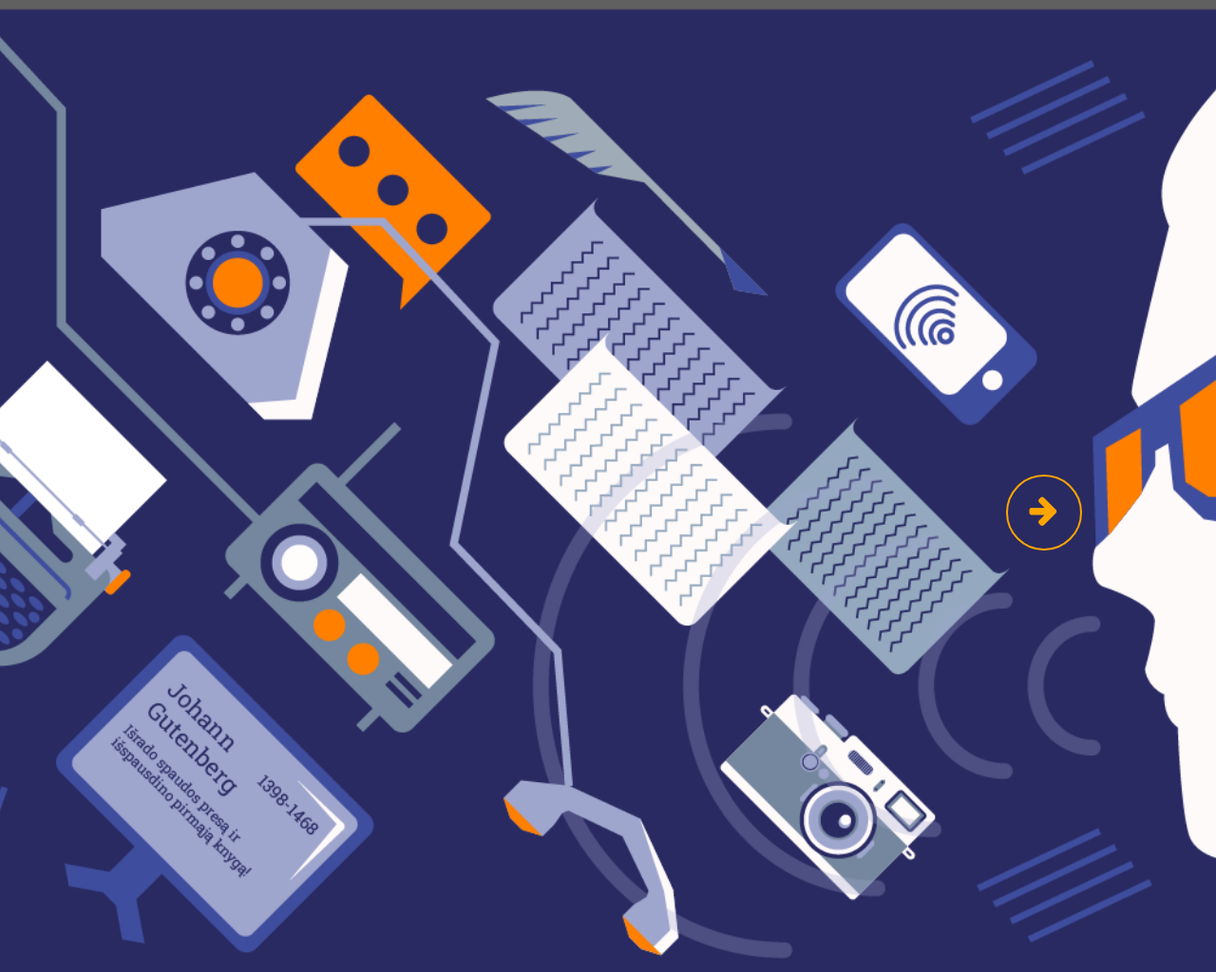
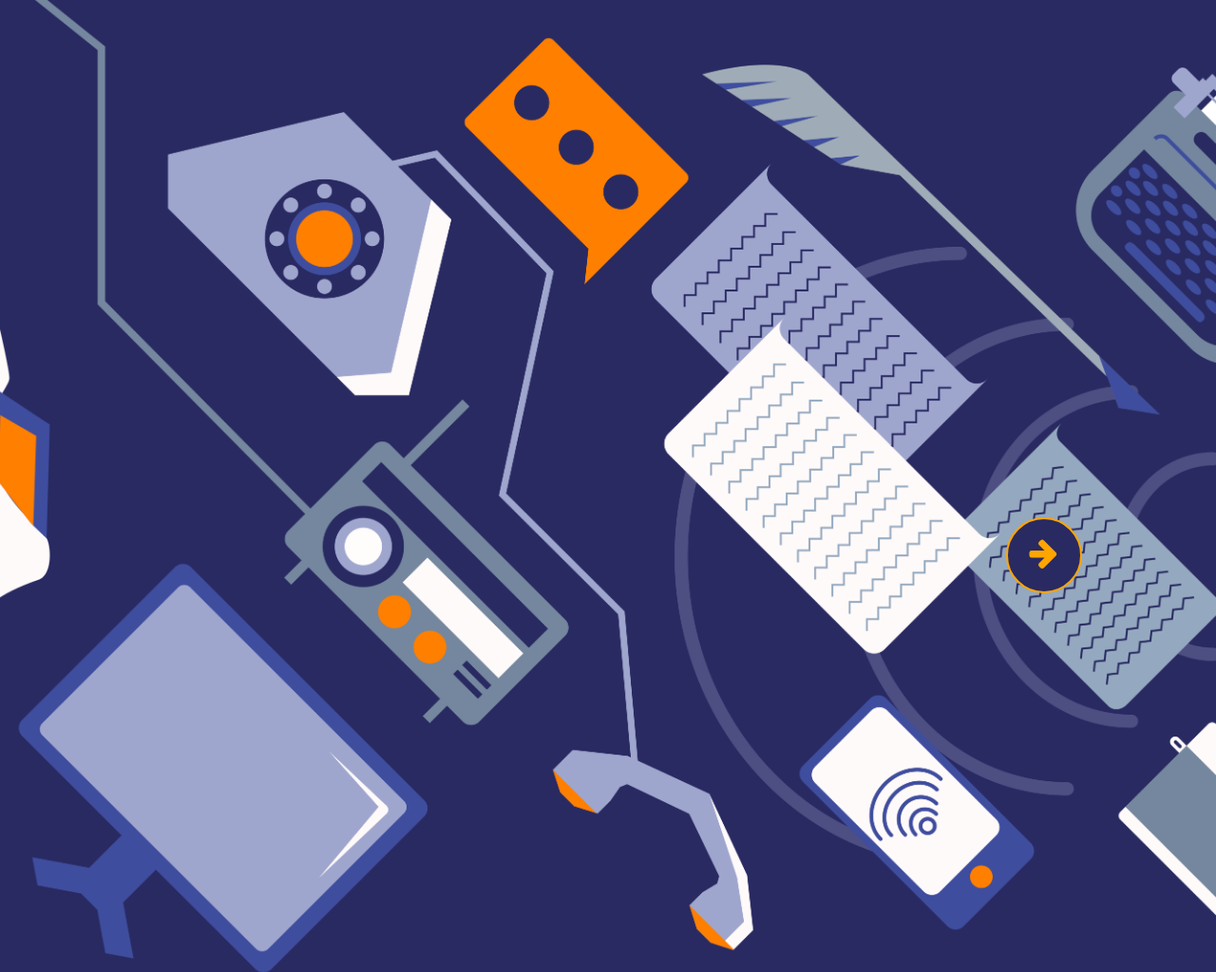
Before and after one commit to ProjectLibrarySim/Exposition-One, a website: page index.html in a window 1280 px wide. Shown: the top 1024 px of the page at 95% size. Drawn offline with Linux system fonts and the light colour scheme.

Commit message:
9 - added new background to menu page and some minor arrow positioning

```diff
--- a/scss/main_menu/menu.scss
+++ b/scss/main_menu/menu.scss
@@ -3,7 +3,7 @@
 .background_picture {
   width: 100%;
   height: 1080px;
-  background: url("../images/background/paveikslas.png") no-repeat;
+  background: url("../images/background/paveikslas2.png") no-repeat;
   background-position: center;
   background-size: cover;
 
@@ -50,6 +50,7 @@
       height: 80px;
       font-size: 26px;
       border-radius: 50px;
+      margin-top: 90px;
       margin-right: 50px;
       padding: 10px;
       background-color: $buttonBackground;
```
Also changed, not shown: app/css/style.css, app/images/background/paveikslas2.png (added).
